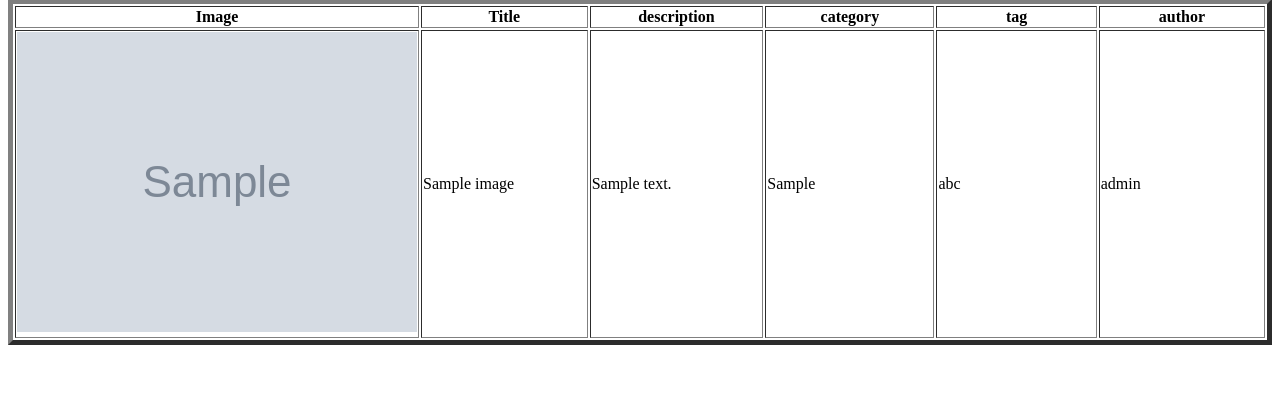
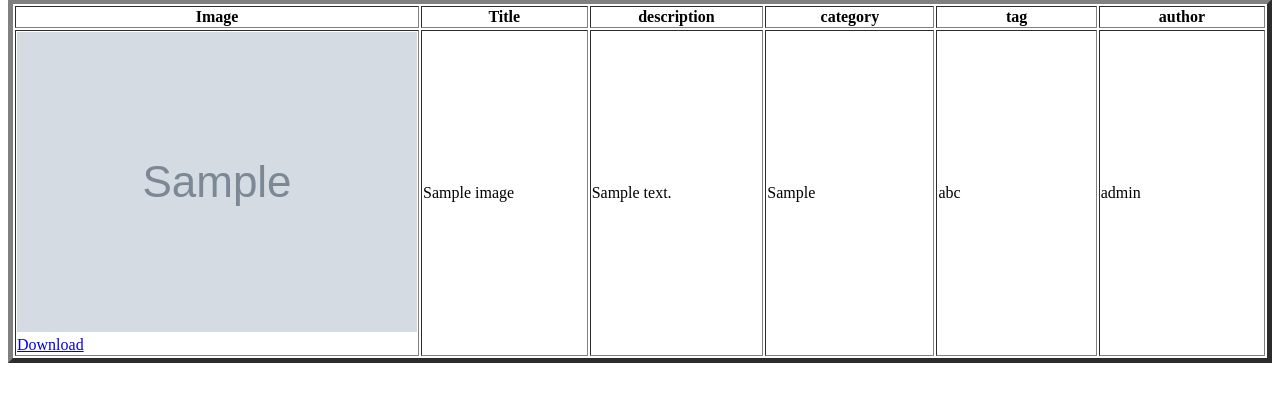
Before and after one commit to Eiton/COMP3297, a Django app: page / in a window 1280 px wide. Shown: the part 195-597 px from the top of the page. Run offline with Django 3.2, Linux system fonts and the light colour scheme; data comes from the database, SQL or seed files in the repository; both versions use the stored data as it was after the commit; tables that the repository leaves empty hold one stand-in row (values such as "Sample post"); grey boxes marked "Sample" are stand-in pictures.

Commit message:
download is done

```diff
--- a/templates/mainPage.html
+++ b/templates/mainPage.html
@@ -24,6 +24,9 @@ no image found
 {% for image in images %}
     <tr><td>
     <img src='{{ image.imageFile.url }}' height='300' ><br>
+    <form action="" method='Get' >
+            <a href="{{ image.imageFile.url }}" Download="{{ image.title }}" onclick="window.open('uploadImage/download/{{ image.pk }}')" >Download</a>
+    </form>
     </td>
     <td>{{image.title}}</td>
     <td>{{image.description}}</td>
--- a/uploadImage/urls.py
+++ b/uploadImage/urls.py
@@ -4,4 +4,5 @@ from . import views
 urlpatterns = [
 	path('', views.index, name='uploadPage'),
 	path('upload', views.upload_file, name='upload'),
+	path('download/<pk>', views.download, name='download'),
 ]
--- a/uploadImage/views.py
+++ b/uploadImage/views.py
@@ -57,3 +57,8 @@ def upload_file(request):
             authorInfo.save()
             return HttpResponse("The image is uploaded successfully. <br><img src='"+newImg.imageFile.url+"'><br> <a href='./'>back to upload page</a>")
     return HttpResponse("Upload failed<br> <a href='./'>back to upload page</a>")
+def download(request, pk):
+    img=Image.objects.get(id=pk)
+    img.numberOfDownload+=1
+    img.save()
+    return HttpResponse("<script>window.close()</script>")
```
Also changed, not shown: db.sqlite3, media/images/AVEKB.gif (added).
